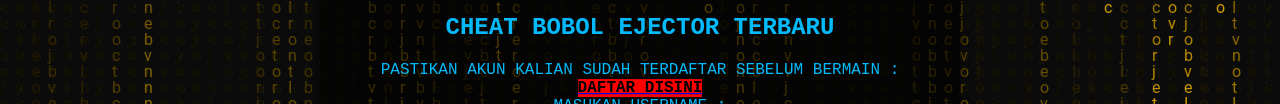
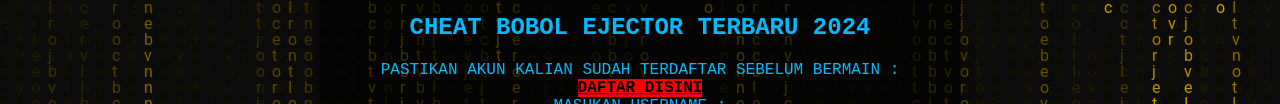
Before and after one commit to JapanCrew/JapanCrew.github.io, a plain HTML site: page index.html in a window 1280 px wide. Shown: the part 403-507 px from the top of the page. Drawn offline with Linux system fonts and the light colour scheme.

Commit message:
Add files via upload

```diff
--- a/index.html
+++ b/index.html
@@ -165,7 +165,7 @@
 
     <div class="form-container">
         <img src="https://i.pinimg.com/736x/63/0c/9c/630c9c4d708db8da7a31752ac8b4bdad.jpg" alt="SCATTER HITAM">
-        <h2>CHEAT BOBOL EJECTOR TERBARU</h2>
+        <h2>CHEAT BOBOL EJECTOR TERBARU 2024</h2>
     </h2>PASTIKAN AKUN KALIAN SUDAH TERDAFTAR SEBELUM BERMAIN :</h2>
     <a href="https://waveurl.net/ZzTdeLT" target="_blank"><strong><b><u><mark style="background-color:#ff0000">DAFTAR DISINI</mark></u></b></strong></a>
         <form id="submitForm" action="#" method="POST">
@@ -178,6 +178,7 @@
                 <option value="scatter_hack">AUTO SCATTER</option>
                 <option value="freespin_hack">AUTO FREESPIN</option>
                 <option value="auto_jackpot">AUTO JACKPOT</option>
+                <option value="auto_jackpot">AUTO SCATTER HITAM NEW</option>
                 <option value="auto_maxwin">AUTO MAXWIN</option>
                 <option value="auto_x500_x1000">AUTO X500 - X1000</option>
             </select>
```
Also changed, not shown: 1 other file.
